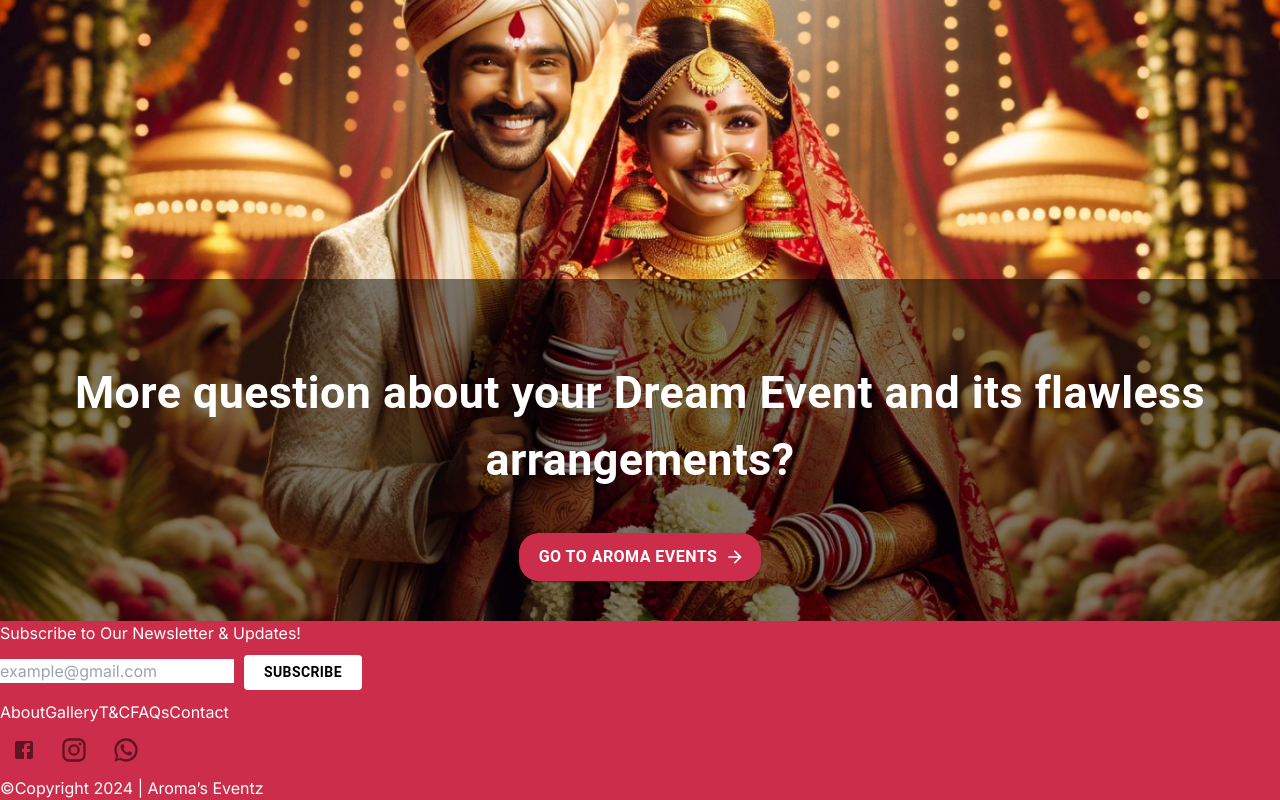
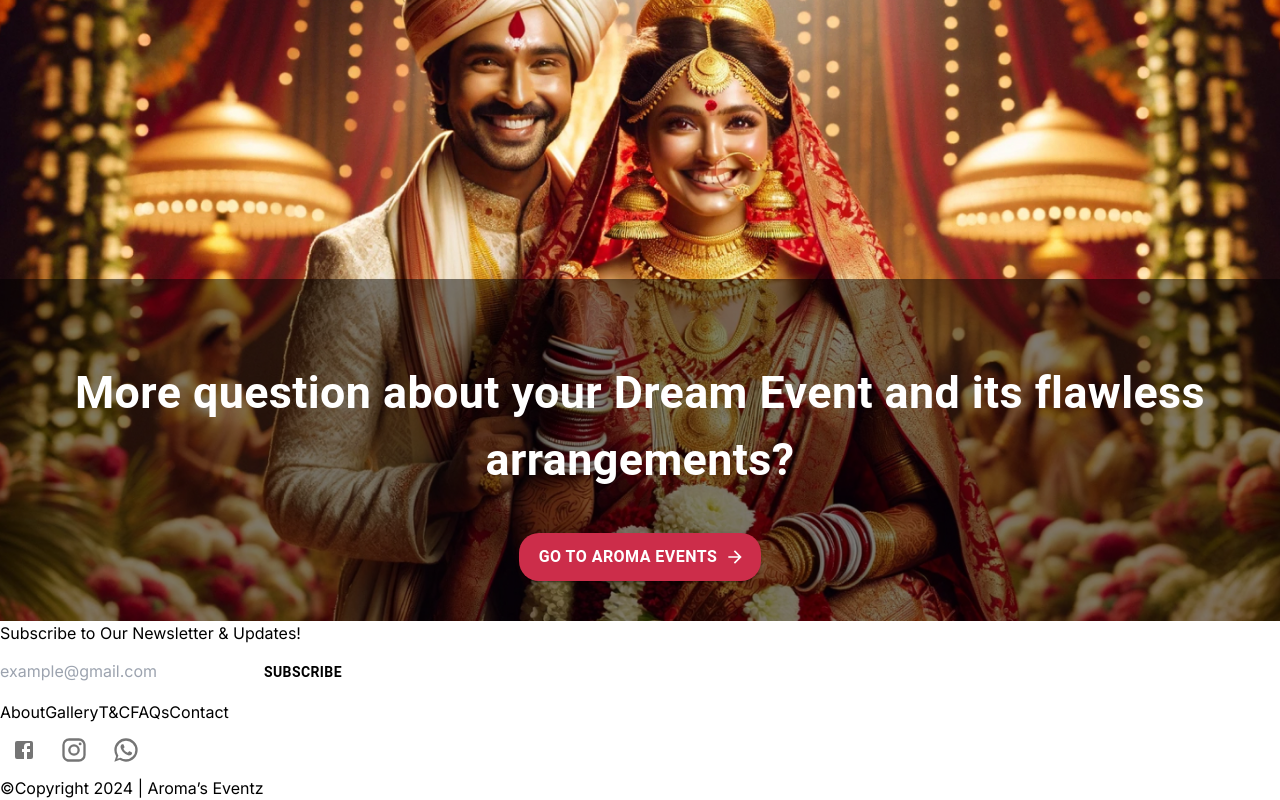
Before and after one commit to Ilanraws100/weddings, a Next.js app: page / in a window 1280 px wide. Shown: the part 4664-5464 px from the top of the page. Built offline with nearby package versions, Linux system fonts and the light colour scheme; a web font is replaced by a local one.

Commit message:
footer improved

```diff
--- a/components/footer.jsx
+++ b/components/footer.jsx
@@ -1,5 +1,4 @@
 import CustomButton from "@/components/customButton";
-import { primaryColor } from "@/consts";
 import IconButton from "@mui/material/IconButton";
 import FacebookIcon from "@mui/icons-material/Facebook";
 import InstagramIcon from "@mui/icons-material/Instagram";
@@ -8,11 +7,11 @@ import Link from "next/link";
 
 export default function FooterSection() {
   return (
-    <footer style={{ backgroundColor: primaryColor, color: "white" }}>
+    <footer className="bg-primary text-white">
       <h4 className="font-bold p-10 text-center mb-4 text-2xl">
         Subscribe to Our Newsletter & Updates!
       </h4>
-      <div className="flex flex-col md:flex-row justify-center items-stretch space-y-5 md:space-x-5 md:space-y-0">
+      <div className="px-10 flex flex-col md:flex-row justify-center items-stretch space-y-5 md:space-x-5 md:space-y-0">
         <input
           type="text"
           placeholder="example@gmail.com"
```
